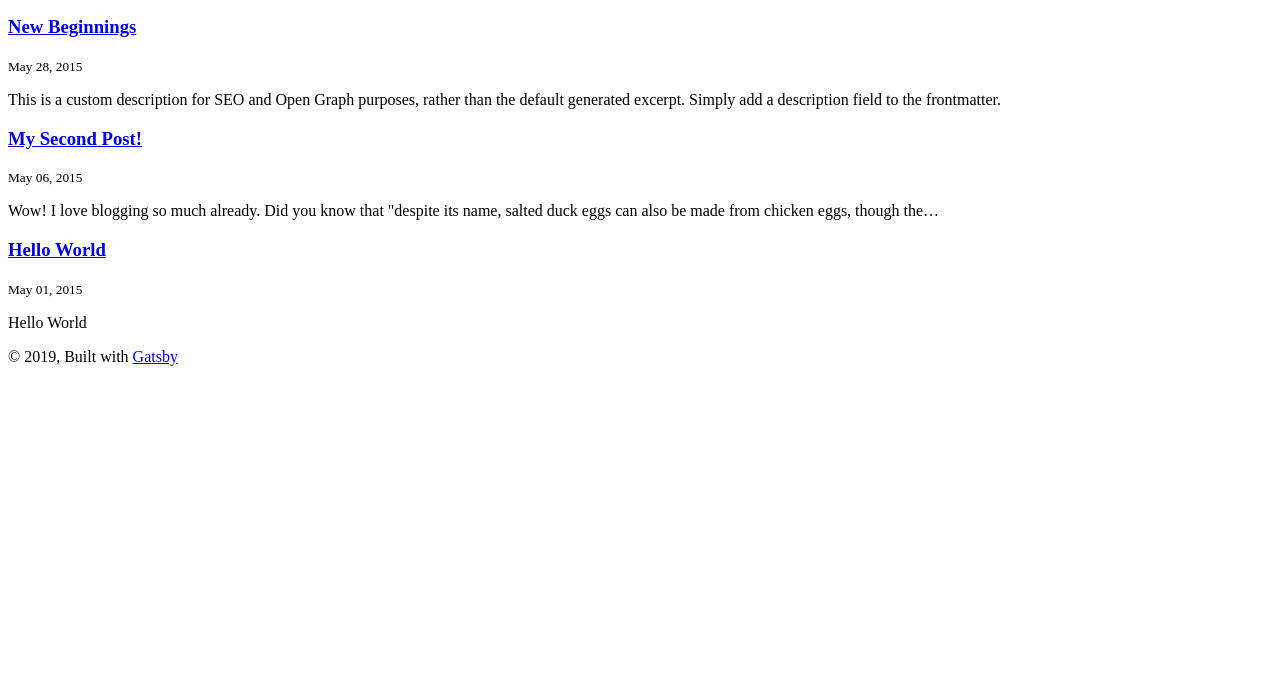
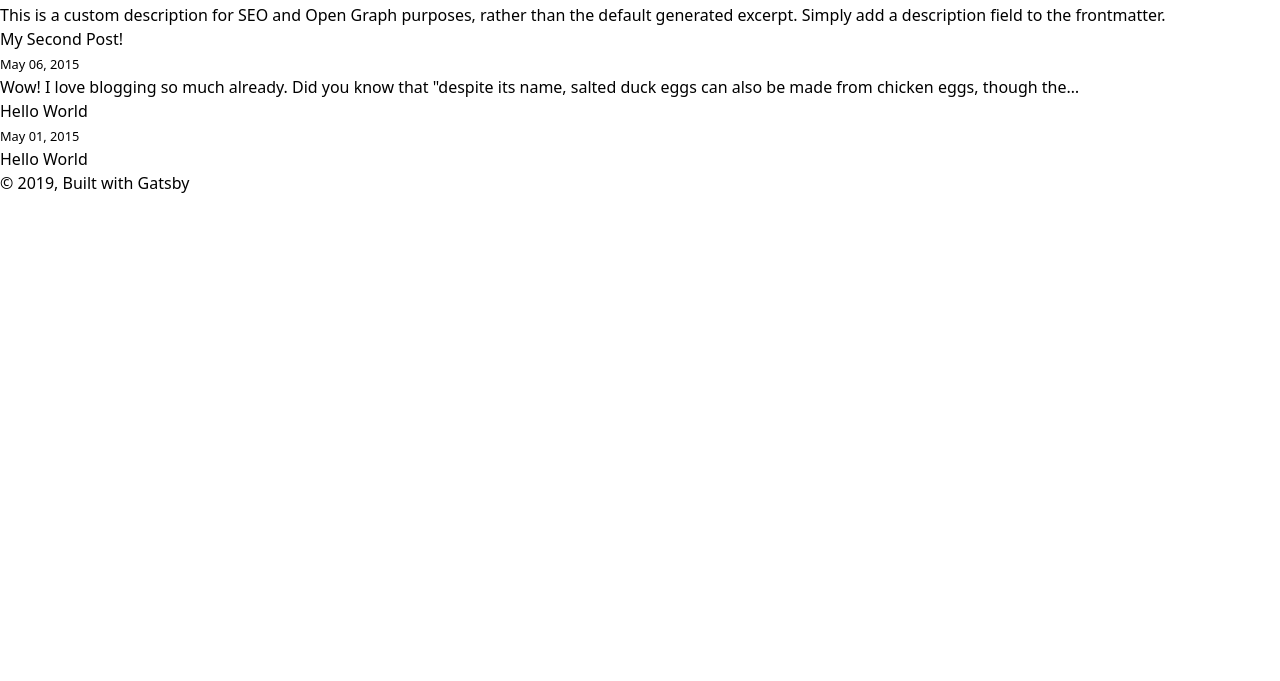
Before and after one commit to nandito/nandito-info, a Gatsby site: page / in a window 1280 px wide. Shown: the part 119-800 px from the top of the page. Built offline with nearby package versions, Linux system fonts and the light colour scheme; Gatsby itself is replaced by a stand-in of ours.

Commit message:
Set up Tailwind CSS

```diff
--- a/gatsby-config.js
+++ b/gatsby-config.js
@@ -68,5 +68,6 @@ module.exports = {
     },
     `gatsby-plugin-offline`,
     `gatsby-plugin-react-helmet`,
+    `gatsby-plugin-postcss`,
   ],
 }
--- a/package.json
+++ b/package.json
@@ -14,6 +14,7 @@
     "gatsby-plugin-google-analytics": "^2.1.14",
     "gatsby-plugin-manifest": "^2.2.13",
     "gatsby-plugin-offline": "^2.2.10",
+    "gatsby-plugin-postcss": "^2.1.6",
     "gatsby-plugin-react-helmet": "^3.1.6",
     "gatsby-plugin-sharp": "^2.2.19",
     "gatsby-remark-copy-linked-files": "^2.1.15",
@@ -27,7 +28,8 @@
     "prismjs": "^1.17.1",
     "react": "^16.9.0",
     "react-dom": "^16.9.0",
-    "react-helmet": "^5.2.1"
+    "react-helmet": "^5.2.1",
+    "tailwindcss": "^1.1.2"
   },
   "devDependencies": {
     "prettier": "^1.18.2"
--- /dev/null
+++ b/postcss.config.js
@@ -0,0 +1,3 @@
+module.exports = () => ({
+  plugins: [require('tailwindcss')],
+})
--- a/src/components/layout.js
+++ b/src/components/layout.js
@@ -1,5 +1,6 @@
 import React from "react"
 import { Link } from "gatsby"
+import '../styles/global.css'
 
 class Layout extends React.Component {
   render() {
--- /dev/null
+++ b/src/styles/global.css
@@ -0,0 +1,5 @@
+@tailwind base;
+
+@tailwind components;
+
+@tailwind utilities;
--- /dev/null
+++ b/tailwind.config.js
@@ -0,0 +1,7 @@
+module.exports = {
+  theme: {
+    extend: {}
+  },
+  variants: {},
+  plugins: []
+}
```
Also changed, not shown: 1 other file.
